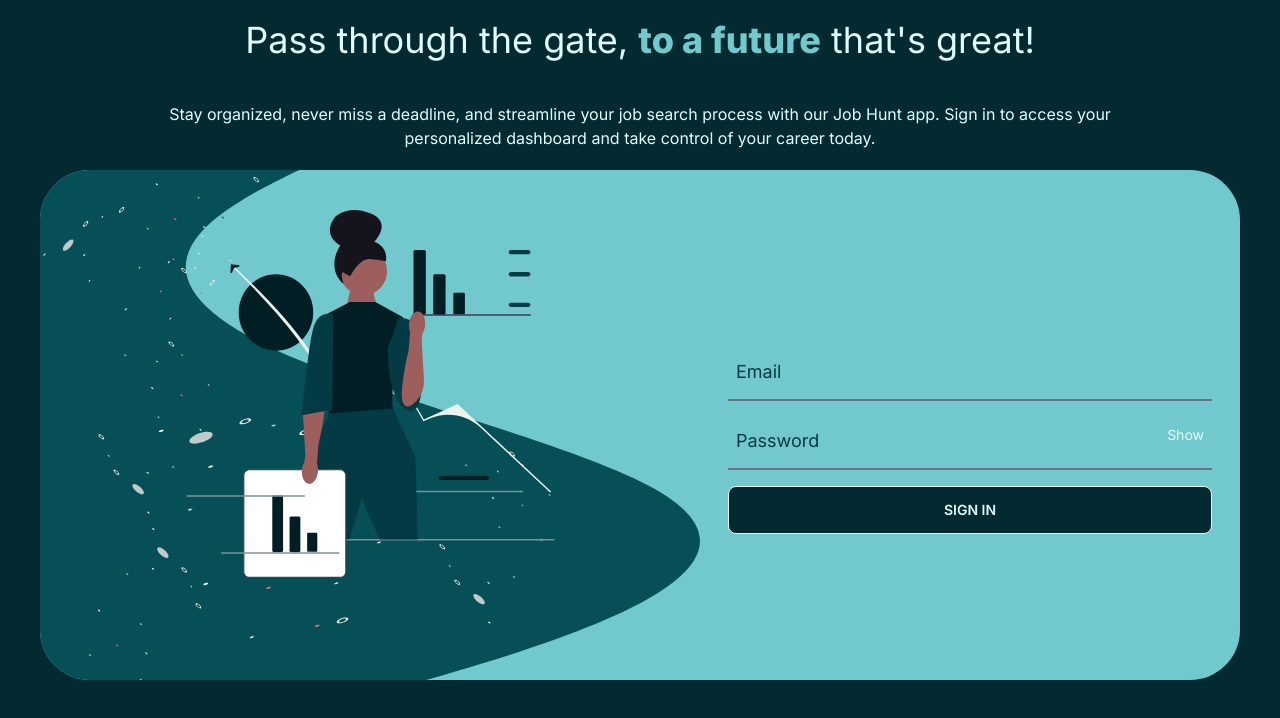
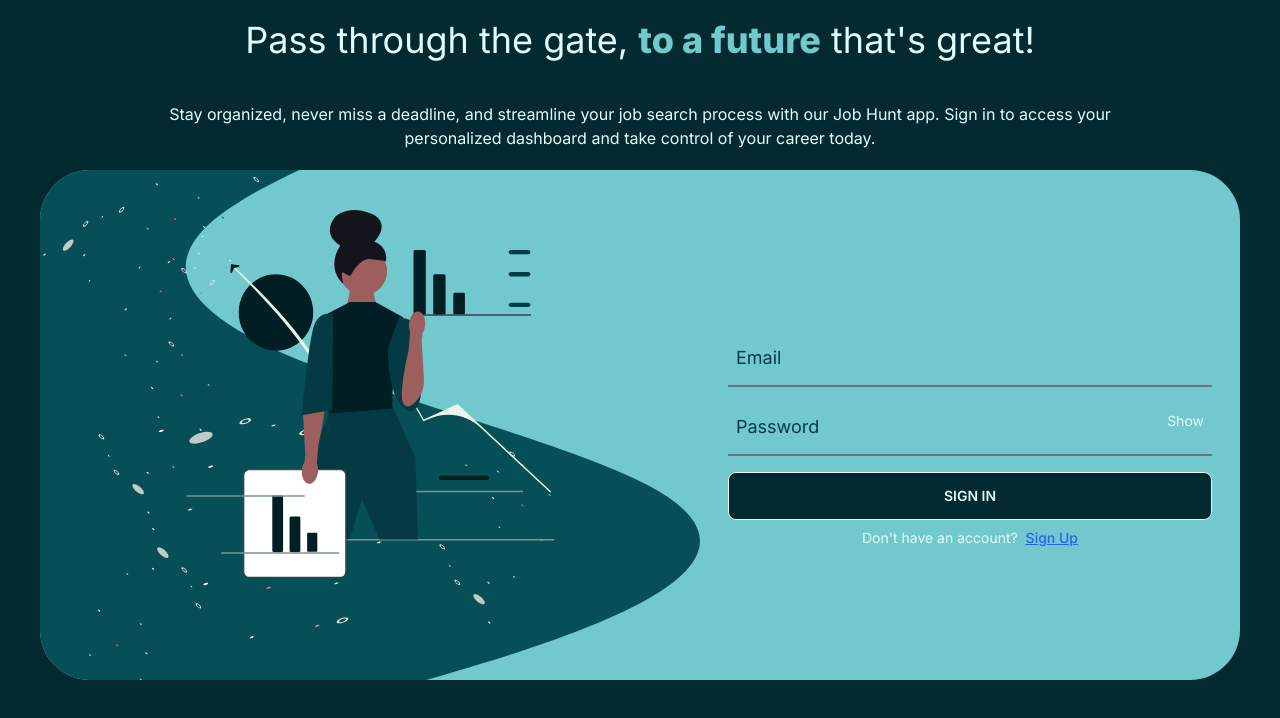
Before and after one commit to asiisii/Job-Application-Tracker, a Next.js app: page /signin in a window 1280 px wide. Shown: the top 718 px of the page. Built offline with nearby package versions, Linux system fonts and the light colour scheme.

Commit message:
add link to change to sign up page

```diff
--- a/app/signin/page.js
+++ b/app/signin/page.js
@@ -2,6 +2,7 @@
 import { useState } from 'react';
 import Image from 'next/image';
 import { signin, heroSignIn, bgSignIn } from '@/public/assets/images/index.js';
+import Link from 'next/link';
 
 const SignInPage = () => {
   const [showPassword, setShowPassword] = useState(false);
@@ -128,6 +129,14 @@
           <button className='hover:bg=[#1F2937] btn items-center bg-[#032A30] text-[#E3FDFD] hover:text-[#E3FDFD] '>
             Sign In
           </button>
+          <p className='mt-2 text-sm text-[#E3FDFD] text-center'>
+            Don&apos;t have an account? &nbsp;
+            <span className='font-medium text-blue-600 underline'>
+              <Link href='/signup' as='/signup'>
+                Sign Up
+              </Link>
+            </span>
+          </p>
         </form>
         <div
           className='hidden h-full w-0 rounded-bl-[50px] rounded-tl-[50px] bg-cover bg-center bg-no-repeat md:flex md:w-[55%] md:justify-center'
```
